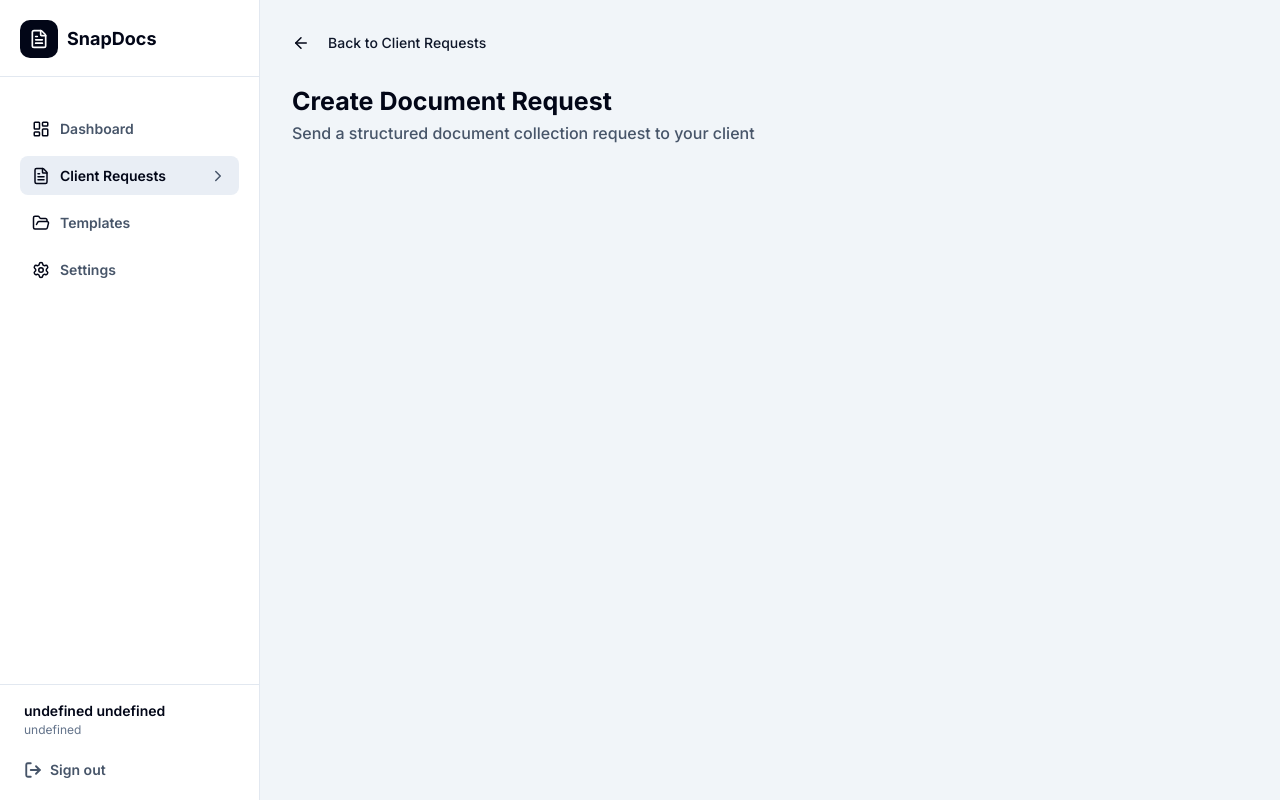
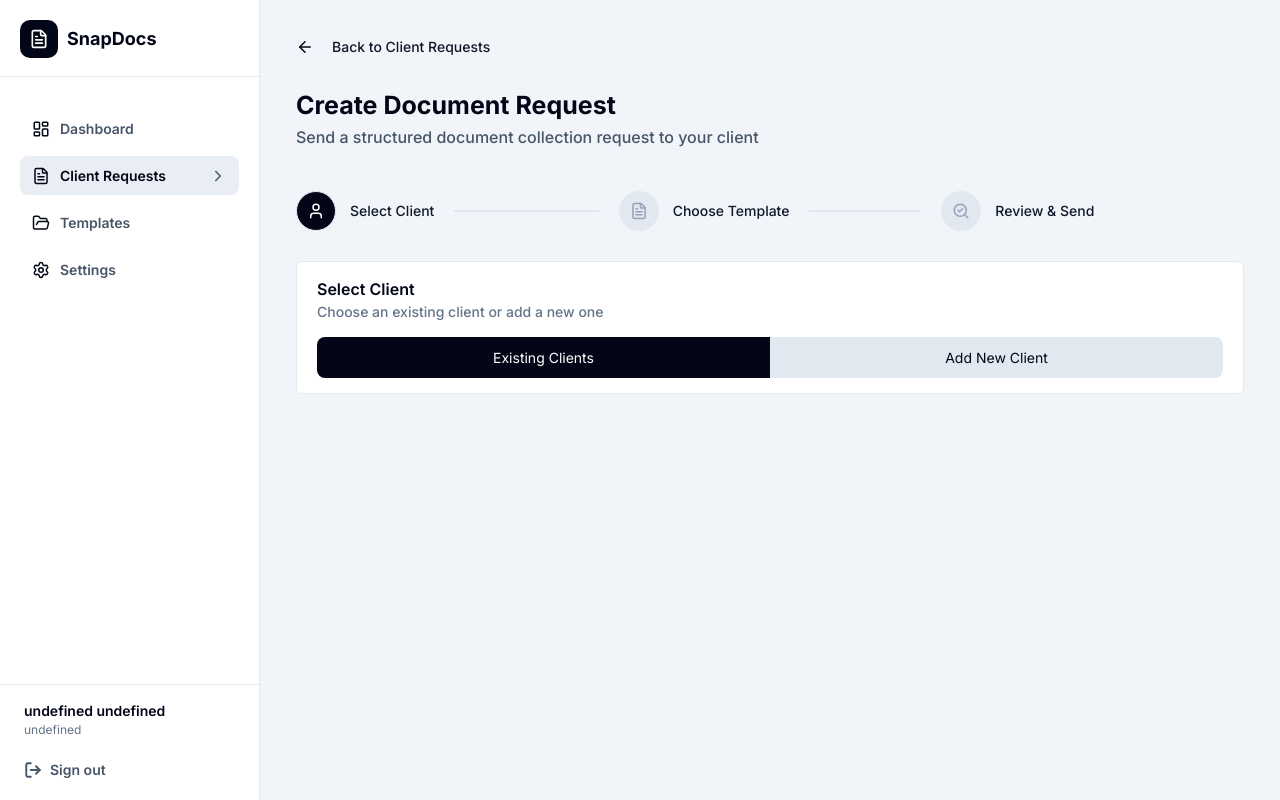
Before and after one commit to bhaskar-pi/snapdocs, a Next.js app in the folder frontend/: page /client-requests/create in a window 1280 px wide. Built offline with nearby package versions, Linux system fonts and the light colour scheme; no server answers.

Commit message:
added progress stepper

```diff
--- /dev/null
+++ b/frontend/src/app/client-requests/create/create-document-request.tsx
@@ -0,0 +1,24 @@
+"use client";
+
+import { useState } from "react";
+
+import ProgressStepper from "@/components/progress-stepper";
+
+import styles from "./create.module.css";
+import SelectClient from "./select-client";
+
+const CreateDocumentRequest = () => {
+  const [progressStep, setProgressStep] = useState(0);
+
+  return (
+    <section className={styles.page}>
+      <div className={styles.stepperWrapper}>
+        <ProgressStepper currentStep={progressStep} />
+      </div>
+
+      <SelectClient />
+    </section>
+  );
+};
+
+export default CreateDocumentRequest;
--- /dev/null
+++ b/frontend/src/app/client-requests/create/create.module.css
@@ -0,0 +1,60 @@
+.page {
+  display: flex;
+  flex-direction: column;
+  grid-area: 12px;
+}
+
+.stepperWrapper {
+  margin-top: 42px;
+}
+
+.formContainer {
+  display: flex;
+  flex: 1;
+  flex-direction: column;
+
+  background-color: var(--slate-0);
+  border-radius: var(--radius-sm);
+  border: 1px solid var(--slate-200);
+
+  padding: 15px 20px;
+  margin: 30px 0;
+}
+
+.stepHeader > h1 {
+  font-size: var(--font-base);
+  font-weight: 600;
+  color: var(--primary);
+}
+
+.stepHeader > p {
+  font-size: var(--font-sm);
+  font-weight: 500;
+  color: var(--slate-500);
+}
+
+.clientActions {
+  display: flex;
+  margin-top: 15px;
+  border-radius: 8px;
+  overflow: hidden;
+}
+
+.clientActions > :first-child,
+.clientActions > :last-child {
+  width: 50%;
+  text-align: center;
+  padding: 10px 0;
+  font-size: var(--font-sm);
+  cursor: pointer;
+}
+
+.clientActions [is-active="true"] {
+  background-color: var(--primary);
+  color: var(--slate-0);
+}
+
+.clientActions [is-active="false"] {
+  background-color: var(--disabled-bg);
+  color: var(--primary);
+}
--- a/frontend/src/app/client-requests/create/page.tsx
+++ b/frontend/src/app/client-requests/create/page.tsx
@@ -2,7 +2,9 @@ import PageHeader from "@/components/common/page-header";
 import Layout from "@/components/layouts/app-layout";
 import { SCREEN_PATHS } from "@/types/enums/paths";
 
-const CreateDocumentRequest = () => {
+import CreateDocumentRequest from "./create-document-request";
+
+const Page = () => {
   return (
     <Layout>
       <PageHeader
@@ -11,8 +13,9 @@ const CreateDocumentRequest = () => {
         backText="Back to Client Requests"
         backLink={SCREEN_PATHS.CLIENT_REQUESTS}
       />
+      <CreateDocumentRequest />
     </Layout>
   );
 };
 
-export default CreateDocumentRequest;
+export default Page;
--- /dev/null
+++ b/frontend/src/app/client-requests/create/select-client.tsx
@@ -0,0 +1,39 @@
+"use client";
+
+import { useState } from "react";
+
+import styles from "./create.module.css";
+
+enum ClientAction {
+  EXISTING = "Existing Clients",
+  ADD_NEW = "Add New Client",
+}
+
+const SelectClient = () => {
+  const [action, setAction] = useState<ClientAction>(ClientAction.EXISTING);
+
+  return (
+    <div className={styles.formContainer}>
+      <div className={styles.stepHeader}>
+        <h1>Select Client</h1>
+        <p>Choose an existing client or add a new one</p>
+      </div>
+      <div className={styles.clientActions}>
+        <div
+          is-active={`${action === ClientAction.EXISTING}`}
+          onClick={() => setAction(ClientAction.EXISTING)}
+        >
+          {ClientAction.EXISTING}
+        </div>
+        <div
+          is-active={`${action === ClientAction.ADD_NEW}`}
+          onClick={() => setAction(ClientAction.ADD_NEW)}
+        >
+          {ClientAction.ADD_NEW}
+        </div>
+      </div>
+    </div>
+  );
+};
+
+export default SelectClient;
--- a/frontend/src/app/globals.css
+++ b/frontend/src/app/globals.css
@@ -99,6 +99,7 @@
   --radius-sm: 6px;
   --radius-md: 10px;
   --radius-lg: 14px;
+  --radius-100: 100%;
 
   /* ================================================== */
   /* 8. Inputs */
@@ -156,6 +157,10 @@
   --w-card-md: 480px;
   --w-card-lg: 640px;
   --w-card-xl: 768px;
+
+  /** disabled states */
+  --disabled-bg: var(--slate-200);
+  --disabled-color: var(--slate-400);
 }
 
 *,
@@ -181,8 +186,14 @@ body {
   -webkit-font-smoothing: antialiased;
   -moz-osx-font-smoothing: grayscale;
 
-  font-family: Inter, system-ui, -apple-system, BlinkMacSystemFont, "Segoe UI",
-    Roboto, sans-serif;
+  font-family:
+    Inter,
+    system-ui,
+    -apple-system,
+    BlinkMacSystemFont,
+    "Segoe UI",
+    Roboto,
+    sans-serif;
 
   font-size: var(--font-base);
   line-height: var(--lh-normal);
--- a/frontend/src/components/common/icon-badge/icon-badge.module.css
+++ b/frontend/src/components/common/icon-badge/icon-badge.module.css
@@ -100,3 +100,8 @@
   background-color: var(--slate-100);
   color: var(--slate-800);
 }
+
+.disabled {
+  background-color: var(--disabled-bg);
+  color: var(--disabled-color);
+}
--- a/frontend/src/components/common/icon-badge/index.tsx
+++ b/frontend/src/components/common/icon-badge/index.tsx
@@ -15,15 +15,21 @@ interface Props {
   icon: React.ElementType;
   size?: IconSize;
   variant?: IconVariant;
+  containerClassName?: string;
+  disabled?: boolean;
 }
 
 export const IconBadge = ({
   icon: Icon,
   size = "md",
   variant = "neutral",
+  containerClassName = "",
+  disabled = false,
 }: Props) => {
   return (
-    <div className={`${styles.badge} ${styles[size]} ${styles[variant]}`}>
+    <div
+      className={`${styles.badge} ${styles[size]} ${styles[variant]} ${containerClassName} ${disabled ? styles.disabled : ""}`}
+    >
       <Icon className={styles.icon} />
     </div>
   );
--- a/frontend/src/components/layouts/app-layout/app-layout.module.css
+++ b/frontend/src/components/layouts/app-layout/app-layout.module.css
@@ -129,6 +129,6 @@
 /* Main Content */
 .content {
   flex: 1;
-  padding: 32px;
+  padding: 36px;
   background-color: var(--slate-100);
 }
--- /dev/null
+++ b/frontend/src/components/progress-stepper/index.tsx
@@ -0,0 +1,59 @@
+import { Check, FileText, SearchCheck, User } from "lucide-react";
+
+import styles from "./progress-stepper.module.css";
+import { IconBadge } from "../common/icon-badge";
+
+interface Props {
+  currentStep: number; // 0-based index
+}
+
+const steps = [
+  { title: "Select Client", icon: User },
+  { title: "Choose Template", icon: FileText },
+  { title: "Review & Send", icon: SearchCheck },
+];
+
+const ProgressStepper = ({ currentStep }: Props) => {
+  return (
+    <div className={styles.container}>
+      {steps.map((step, index) => {
+        const isCompleted = index < currentStep;
+        const isActive = index === currentStep;
+        const isDisabled = index > currentStep;
+
+        return (
+          <div key={step.title} className={styles.stepper}>
+            <div className={styles.step}>
+              <IconBadge
+                icon={isCompleted ? Check : step.icon}
+                size="md"
+                variant={"primary"}
+                disabled={isDisabled}
+                containerClassName={styles.icon}
+              />
+              <p
+                className={[
+                  isActive ? styles.active : "",
+                  isDisabled ? styles.disabledText : "",
+                ].join(" ")}
+              >
+                {step.title}
+              </p>
+            </div>
+
+            {index !== steps.length - 1 && (
+              <hr
+                className={[
+                  styles.divider,
+                  isCompleted ? styles.dividerActive : "",
+                ].join(" ")}
+              />
+            )}
+          </div>
+        );
+      })}
+    </div>
+  );
+};
+
+export default ProgressStepper;
--- /dev/null
+++ b/frontend/src/components/progress-stepper/progress-stepper.module.css
@@ -0,0 +1,49 @@
+.container {
+  display: flex;
+  align-items: center;
+  gap: 20px;
+}
+
+.stepper {
+  display: flex;
+  align-items: center;
+  flex: 1;
+  gap: 20px;
+}
+
+.step {
+  display: flex;
+  align-items: center;
+  gap: 14px;
+}
+
+.step > p {
+  color: var(--slate-900);
+  font-weight: 500;
+  font-size: var(--font-sm);
+}
+
+.icon {
+  border-radius: var(--radius-100) !important;
+  width: 40px !important;
+  height: 40px !important;
+}
+
+.divider {
+  flex: 1;
+  height: 2px;
+  background-color: var(--slate-200);
+  border: none;
+}
+
+.dividerActive {
+  background-color: var(--primary);
+}
+
+.disabledText {
+  color: var(--disabled-color);
+}
+
+.active {
+  font-weight: 600;
+}
```
